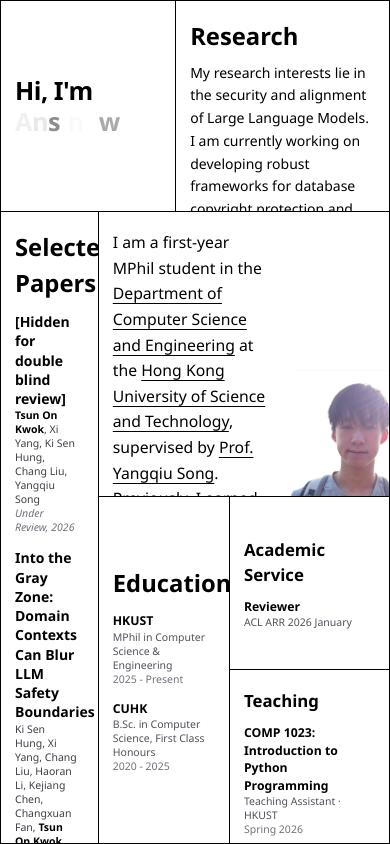
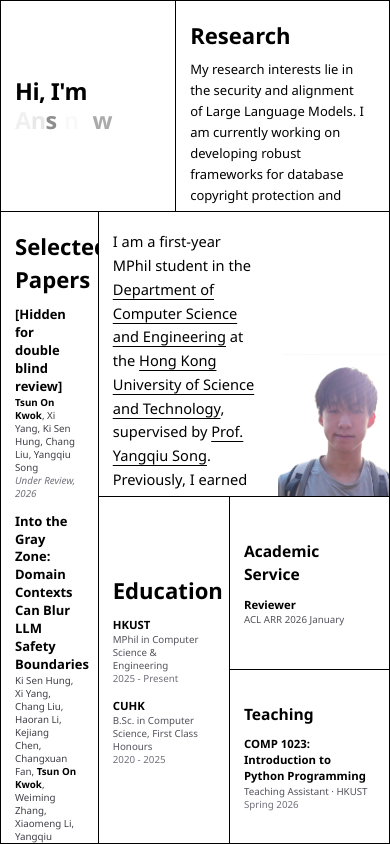
Before and after one commit to ansonk4/ansonk4.github.io, a Next.js app: page / in a window 390 px wide. Built offline with nearby package versions, Linux system fonts and the light colour scheme.

Commit message:
Reduce mobile font size further

```diff
--- a/src/app/globals.css
+++ b/src/app/globals.css
@@ -104,7 +104,7 @@ body {
 
 @media (max-width: 768px) {
   html {
-    font-size: 14px;
+    font-size: 13px;
   }
 
   .bento-cell {
```
